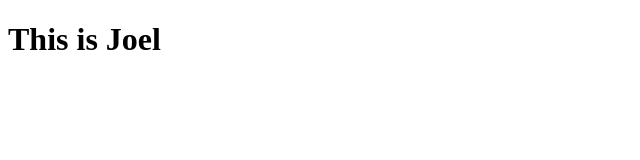
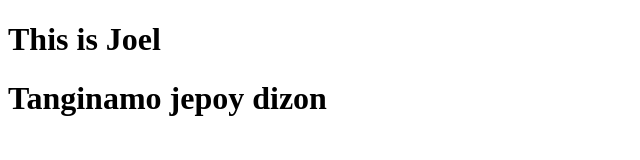
Before and after one commit to jayjoellindholm5-ux/IT1A, a plain HTML site: page index.html in a window 1280 px wide. Shown: the whole page, without its empty margins (0-640 px from the left). Drawn offline with Linux system fonts and the light colour scheme.

Commit message:
Update index.html

```diff
--- a/index.html
+++ b/index.html
@@ -7,5 +7,6 @@
 </head>
 <body>
     <h1>This is Joel</h1>
+	<h1> Tanginamo jepoy dizon </h1>
 </body>
 </html>
```
